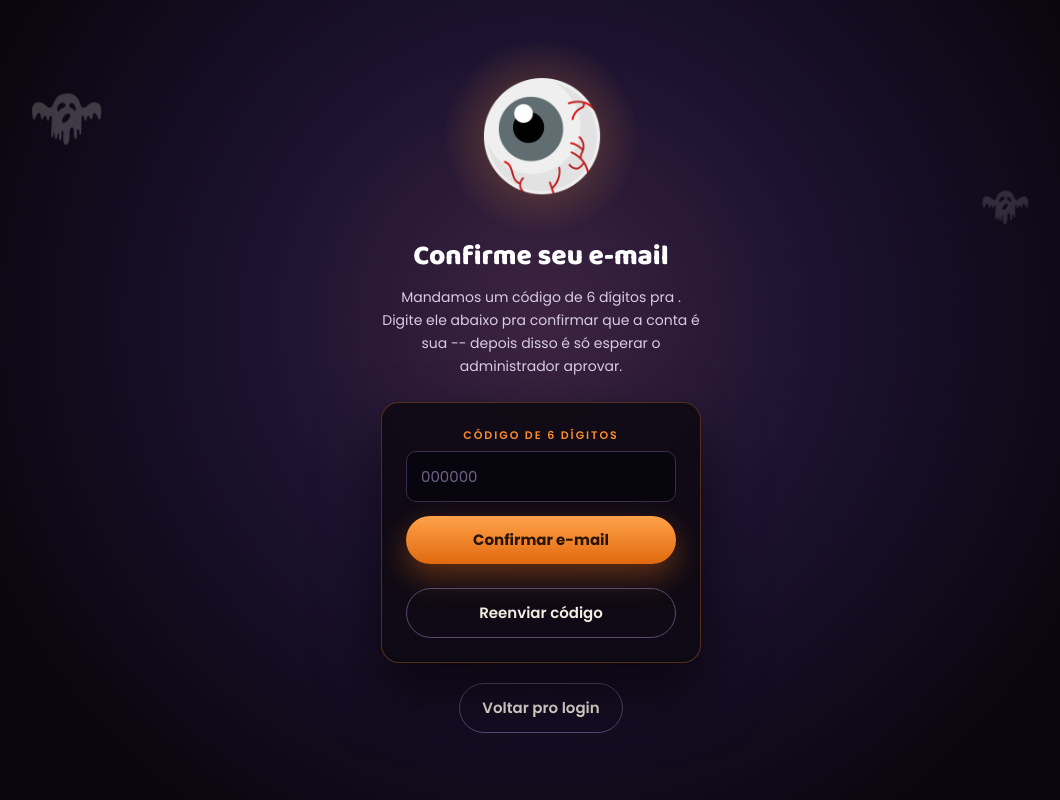
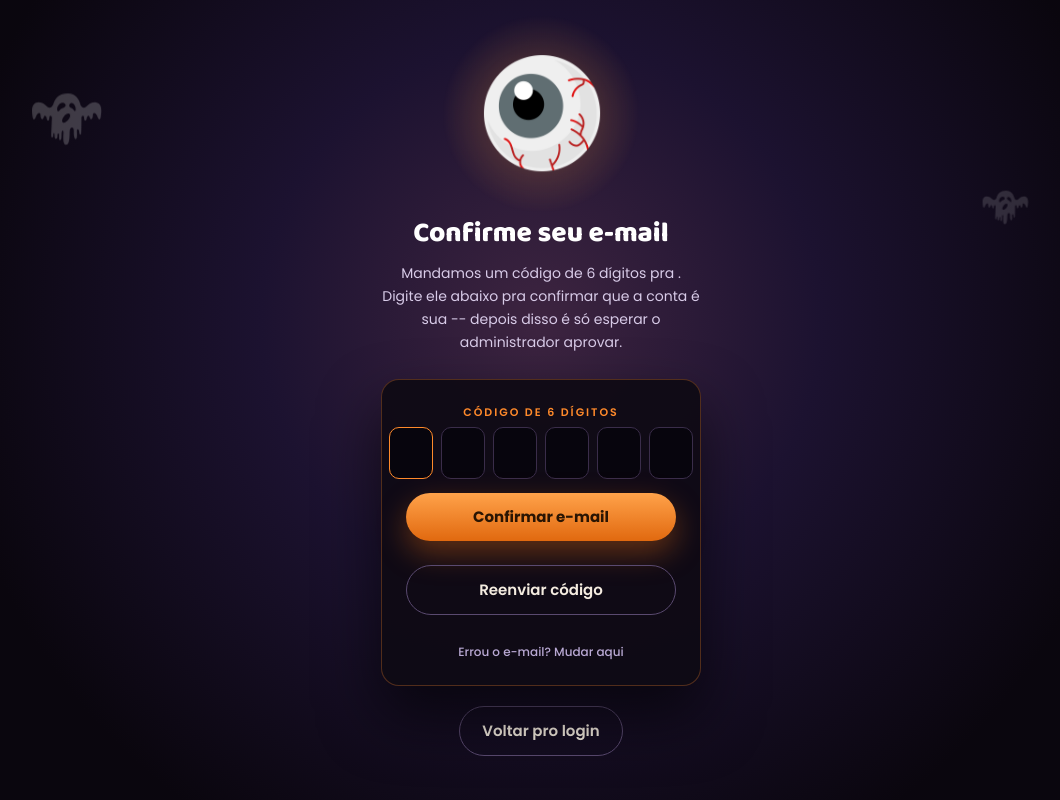
Before and after one commit to gustavofcss/back-to-halloween, a Flask app: page /confirmar-email in a window 1280 px wide. Shown: the whole page, without its empty margins (99-1159 px from the left). Run offline with Flask 3, Linux system fonts and the light colour scheme.

Commit message:
Caixinhas de código (OTP) + botão de mudar e-mail na confirmação
Pedido do usuário, com referência visual (print de outro app): código de
6 dígitos vira 6 caixinhas (uma por dígito, avança sozinho ao digitar,
volta com backspace, aceita colar) em vez de um campo de texto só --
aplicado em verifique_email.html e redefinir_senha.html. #codigo (hidden)
continua sendo o valor de verdade que o form manda, só a digitação mudou.

Nova rota /confirmar-email/mudar-email: corrige o e-mail de uma conta
AINDA NÃO confirmada (email_verificado=FALSE, nunca uma conta já ativa) e
manda um código novo pro e-mail certo -- antes, errar o e-mail no
cadastro só dava pra resolver voltando pro login e recomeçando do zero.

```diff
--- a/app/auth.py
+++ b/app/auth.py
@@ -258,6 +258,57 @@ def confirmar_email_reenviar():
     return render_template("verifique_email.html", email=email)
 
 
+@auth_bp.route("/confirmar-email/mudar-email", methods=["POST"])
+def confirmar_email_mudar():
+    # "Errei o e-mail no cadastro" -- pedido explícito do usuário (a tela de
+    # confirmação não tinha como corrigir isso, só dava pra voltar pro login
+    # e recomeçar do zero). Só deixa mudar enquanto a conta ainda não foi
+    # confirmada (email_verificado = FALSE) -- depois de confirmada, mudar
+    # o e-mail é outra operação (edição de perfil, fora de escopo aqui) e
+    # nunca sequestra uma conta já ativa.
+    email_atual = (request.form.get("email_atual") or "").strip().lower()
+    novo_email = (request.form.get("novo_email") or "").strip().lower()
+
+    if not EMAIL_RE.match(novo_email):
+        flash("Digite um e-mail válido.")
+        return render_template("verifique_email.html", email=email_atual), 400
+
+    with db.get_conn() as conn:
+        with conn.cursor() as cur:
+            cur.execute(
+                "SELECT id_usuario, nome FROM login_usuario WHERE email = %s AND email_verificado = FALSE",
+                (email_atual,),
+            )
+            usuario = cur.fetchone()
+
+            if not usuario:
+                flash("Não achamos esse cadastro pendente -- tente de novo pelo login.")
+                return redirect(url_for("auth.login"))
+
+            cur.execute("SELECT 1 FROM login_usuario WHERE email = %s", (novo_email,))
+            if cur.fetchone():
+                flash("Já existe uma conta com esse e-mail novo.")
+                return render_template("verifique_email.html", email=email_atual), 400
+
+            codigo = f"{secrets.randbelow(1000000):06d}"
+            codigo_hash = generate_password_hash(codigo)
+            cur.execute(
+                "UPDATE login_usuario SET email = %s, email_verificacao_codigo_hash = %s, "
+                "email_verificacao_codigo_expira = now() + interval '15 minutes', "
+                "data_atualizacao = now() WHERE id_usuario = %s",
+                (novo_email, codigo_hash, usuario["id_usuario"]),
+            )
+            nome = usuario["nome"]
+
+    try:
+        enviar_codigo_verificacao_email(novo_email, nome, codigo)
+    except Exception:
+        logger.warning("Falha ao enviar código de verificação pro e-mail novo", exc_info=True)
+
+    flash("E-mail atualizado. Mandamos um código novo pra ele.")
+    return redirect(url_for("auth.confirmar_email", email=novo_email))
+
+
 @auth_bp.route("/login", methods=["GET", "POST"])
 def login():
     if request.method == "GET":
--- a/app/static/css/style.css
+++ b/app/static/css/style.css
@@ -101,6 +101,14 @@ p{margin:0}
 .input:disabled{opacity:.6;cursor:not-allowed}
 .input--pill{border-radius:999px;padding:12px 16px;background:var(--card);width:260px;max-width:100%;font-size:14px}
 .row-2{display:grid;grid-template-columns:minmax(0,1fr) minmax(0,1fr);gap:12px}
+/* Código de verificação em caixinhas (uma por dígito) -- pedido do
+   usuário, em vez de um campo de texto só. #codigo (hidden) continua
+   sendo o valor de verdade que o form manda (ver otp.js inline nos
+   templates que usam isso) -- as caixinhas só existem pra digitação. */
+.otp-boxes{display:flex;gap:8px;justify-content:center}
+.otp-box{width:44px;height:52px;text-align:center;font-size:22px;font-weight:700;
+  border-radius:10px;border:1px solid var(--line);background:var(--bg);color:var(--ink)}
+.otp-box:focus{outline:none;border-color:var(--orange)}
 .divider{display:flex;align-items:center;gap:12px;font-size:12px;color:var(--ink-4)}
 .divider::before,.divider::after{content:"";flex:1;height:1px;background:var(--line)}
 .dashed-top{padding-top:14px;border-top:1px dashed var(--line);display:flex;flex-direction:column;gap:14px}
--- a/app/templates/verifique_email.html
+++ b/app/templates/verifique_email.html
@@ -15,8 +15,16 @@
     <div class="card" style="margin-top:24px;width:100%;max-width:320px">
       <form method="post" action="/confirmar-email" style="display:flex;flex-direction:column;gap:14px">
         <input type="hidden" name="email" value="{{ email }}">
-        <label class="field" for="codigo">Código de 6 dígitos
-          <input class="input" id="codigo" name="codigo" type="text" inputmode="numeric" pattern="[0-9]{6}" maxlength="6" placeholder="000000" required autocomplete="one-time-code">
+        <label class="field">Código de 6 dígitos
+          <div class="otp-boxes">
+            <input class="otp-box" type="text" inputmode="numeric" maxlength="1" aria-label="Dígito 1">
+            <input class="otp-box" type="text" inputmode="numeric" maxlength="1" aria-label="Dígito 2">
+            <input class="otp-box" type="text" inputmode="numeric" maxlength="1" aria-label="Dígito 3">
+            <input class="otp-box" type="text" inputmode="numeric" maxlength="1" aria-label="Dígito 4">
+            <input class="otp-box" type="text" inputmode="numeric" maxlength="1" aria-label="Dígito 5">
+            <input class="otp-box" type="text" inputmode="numeric" maxlength="1" aria-label="Dígito 6">
+          </div>
+          <input type="hidden" id="codigo" name="codigo" pattern="[0-9]{6}" required>
         </label>
         <button type="submit" class="btn btn-primary btn-block">Confirmar e-mail</button>
       </form>
@@ -24,9 +32,59 @@
         <input type="hidden" name="email" value="{{ email }}">
         <button type="submit" class="btn btn-ghost btn-block">Reenviar código</button>
       </form>
+
+      {# "Errei o e-mail" -- pedido explícito do usuário. Some por trás de
+         um link (não fica sempre aberto) porque é o caminho menos comum;
+         só revela o campo de novo e-mail quando clicado. #}
+      <button type="button" id="btn-mudar-email" class="btn-link" style="margin-top:14px">Errou o e-mail? Mudar aqui</button>
+      <form method="post" action="/confirmar-email/mudar-email" id="form-mudar-email" style="display:none;flex-direction:column;gap:10px;margin-top:10px">
+        <input type="hidden" name="email_atual" value="{{ email }}">
+        <label class="field" for="novo_email">Novo e-mail
+          <input class="input" id="novo_email" name="novo_email" type="email" placeholder="voce@email.com" required>
+        </label>
+        <button type="submit" class="btn btn-ghost btn-block">Enviar código pro e-mail novo</button>
+      </form>
     </div>
 
     <a href="/login" class="btn btn-ghost" style="margin-top:20px">Voltar pro login</a>
   </div>
 </div>
+<script>
+  (function () {
+    var boxes = Array.prototype.slice.call(document.querySelectorAll('.otp-box'));
+    var hidden = document.getElementById('codigo');
+    if (!boxes.length || !hidden) { return; }
+
+    function sincronizar() {
+      hidden.value = boxes.map(function (b) { return b.value; }).join('');
+    }
+
+    boxes.forEach(function (box, i) {
+      box.addEventListener('input', function () {
+        box.value = box.value.replace(/\D/g, '').slice(-1);
+        sincronizar();
+        if (box.value && boxes[i + 1]) { boxes[i + 1].focus(); }
+      });
+      box.addEventListener('keydown', function (evt) {
+        if (evt.key === 'Backspace' && !box.value && boxes[i - 1]) { boxes[i - 1].focus(); }
+      });
+      box.addEventListener('paste', function (evt) {
+        var texto = (evt.clipboardData || window.clipboardData).getData('text').replace(/\D/g, '');
+        if (!texto) { return; }
+        evt.preventDefault();
+        texto.split('').slice(0, boxes.length - i).forEach(function (d, j) { boxes[i + j].value = d; });
+        sincronizar();
+        boxes[Math.min(i + texto.length, boxes.length - 1)].focus();
+      });
+    });
+    if (boxes[0]) { boxes[0].focus(); }
+  })();
+
+  document.getElementById('btn-mudar-email').addEventListener('click', function () {
+    var form = document.getElementById('form-mudar-email');
+    form.style.display = 'flex';
+    this.style.display = 'none';
+    document.getElementById('novo_email').focus();
+  });
+</script>
 {% endblock %}
```
Also changed, not shown: app/templates/redefinir_senha.html (+45 -6 lines).
